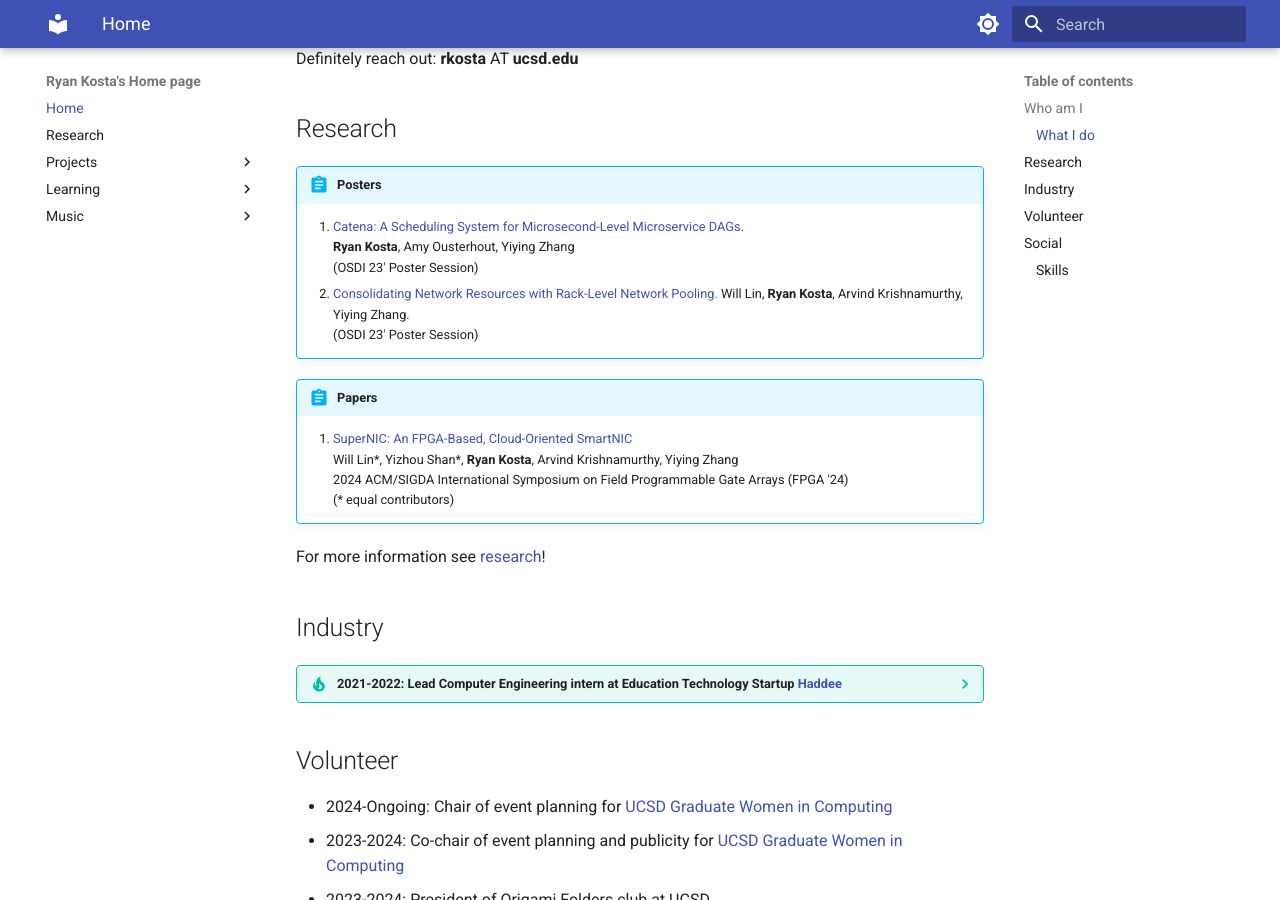
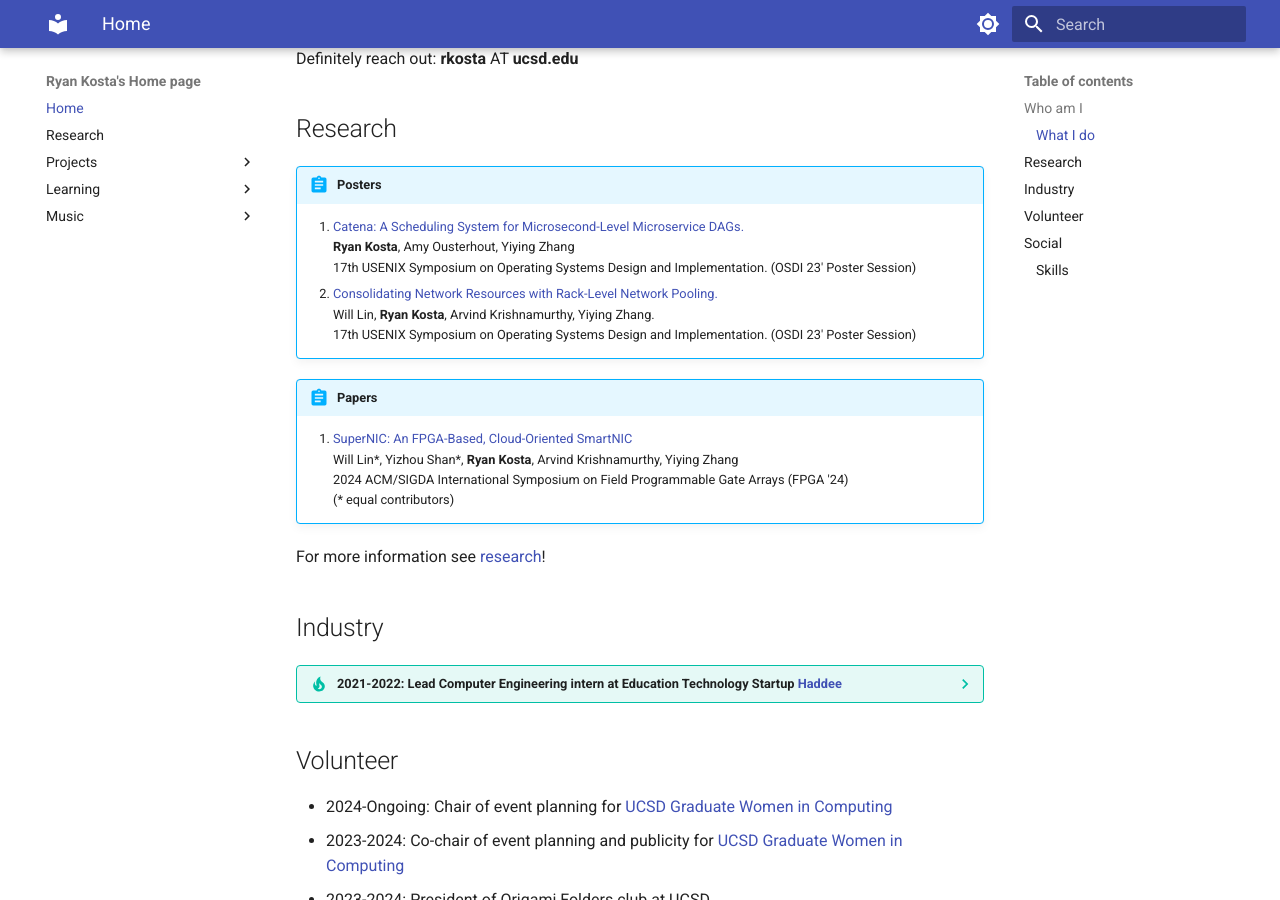
Before and after one commit to ryankosta/ryankosta.github.io, an MkDocs documentation site: the page built from docs/index.md, in a window 1280 px wide and 900 px high, scrolled down 666 px. Built offline with MkDocs 1.6.1 and Material for MkDocs 9.7.7, drawn with Linux system fonts in a browser that asks for light colours.

Commit message:
add conference fullname and fix spacing

```diff
--- a/docs/index.md
+++ b/docs/index.md
@@ -24,10 +24,10 @@
 !!! abstract "Posters"
 	1. [Catena: A Scheduling System for Microsecond-Level Microservice DAGs.](media/osdi-23-poster-catena-full.pdf)
 	**Ryan Kosta**, Amy Ousterhout, Yiying Zhang
-	(OSDI 23' Poster Session)
+	17th USENIX Symposium on Operating Systems Design and Implementation. (OSDI 23' Poster Session)
 	2. [Consolidating Network Resources with Rack-Level Network Pooling.](media/osdi-23-poster-snic-full.pdf)
 	Will Lin, **Ryan Kosta**, Arvind Krishnamurthy, Yiying Zhang.
-	(OSDI 23' Poster Session)
+	17th USENIX Symposium on Operating Systems Design and Implementation. (OSDI 23' Poster Session)
 
 !!! abstract "Papers"
 	1. [SuperNIC: An FPGA-Based, Cloud-Oriented SmartNIC](https://dl.acm.org/doi/10.1145/3626202.3637564)
```
